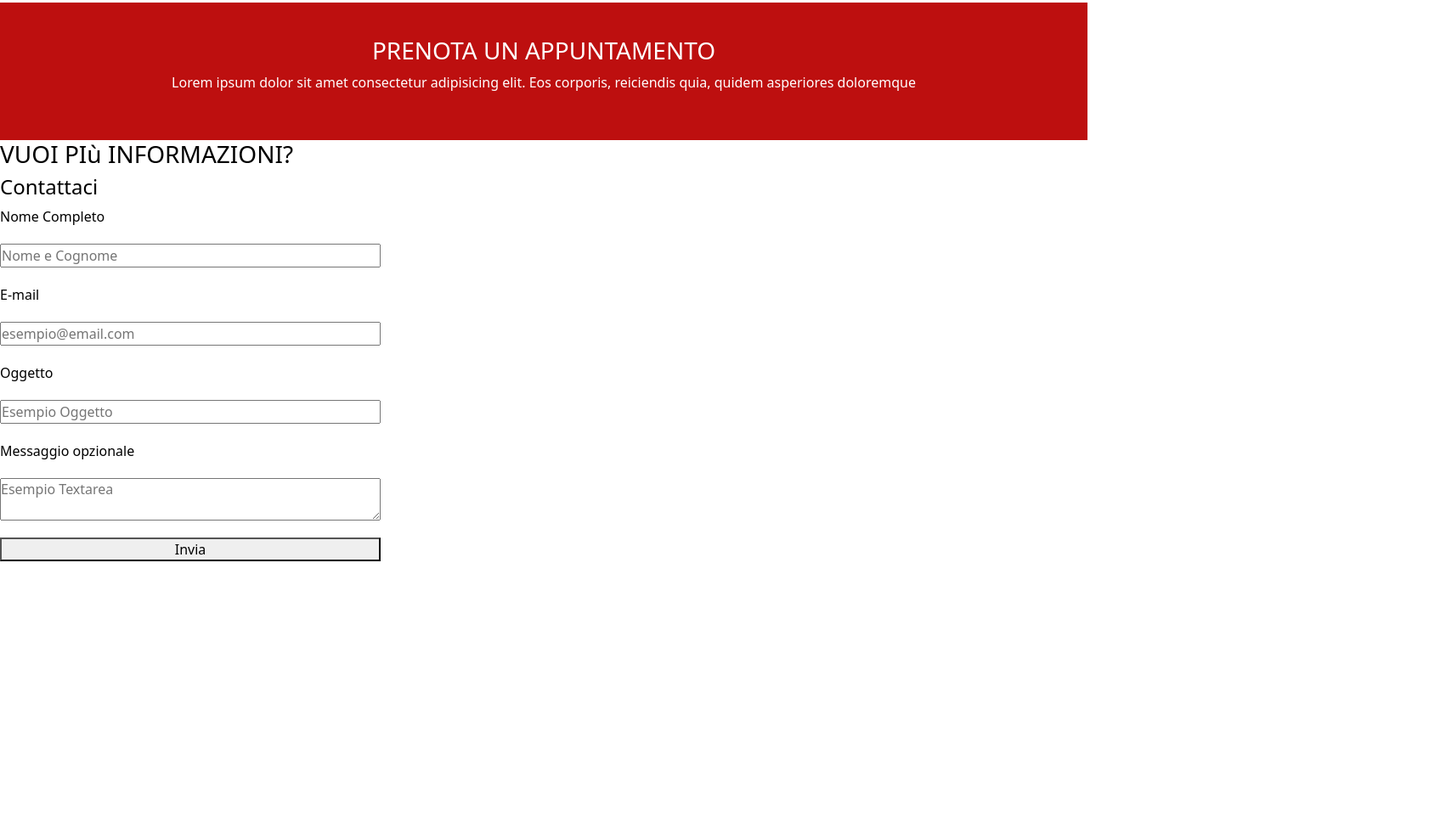
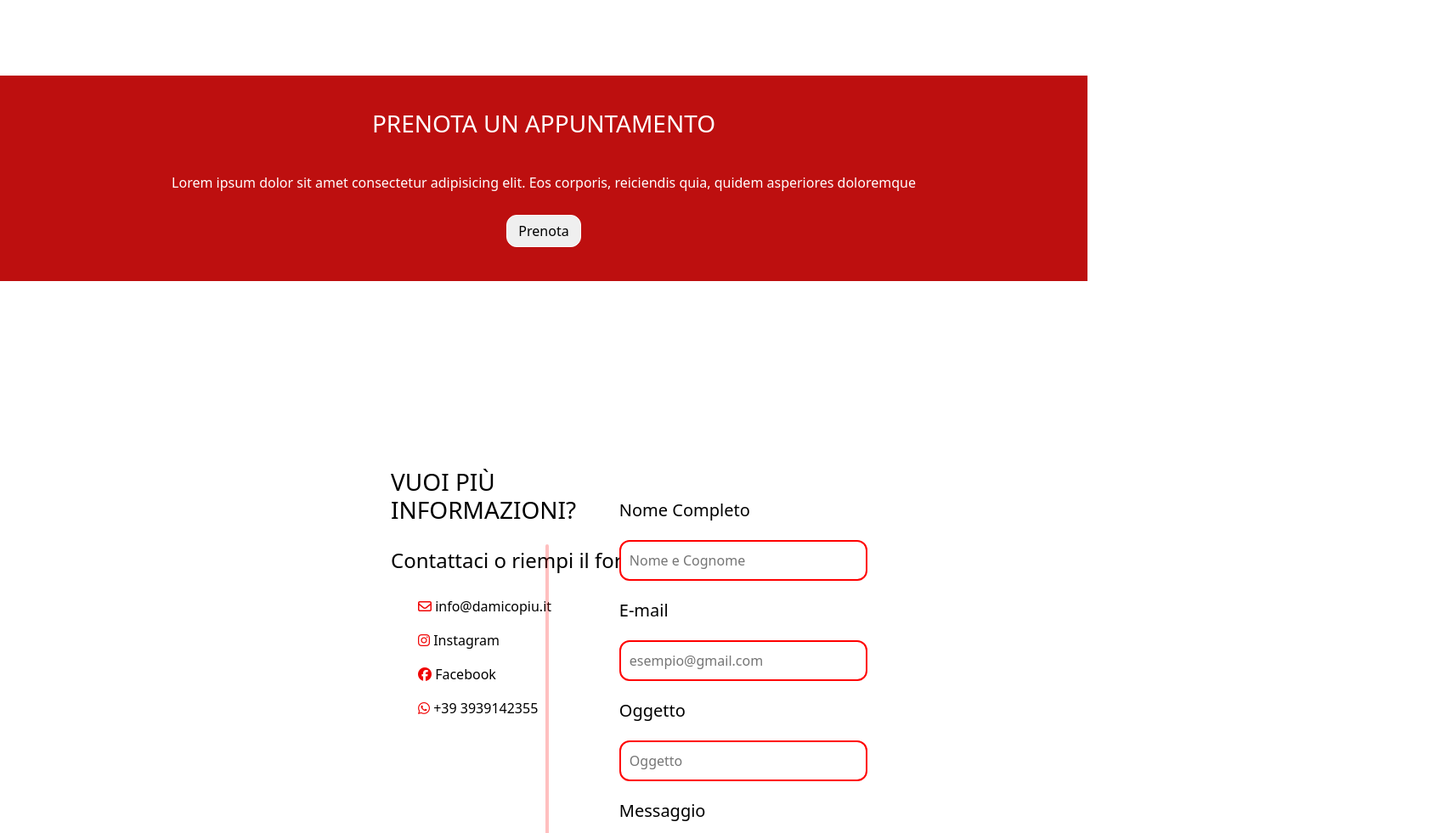
Before and after one commit to DavideDamico/Piu-D-Amico-Piu-, a plain HTML site: page index.html in a window 1280 px wide. Shown: the part 2844-3825 px from the top of the page at 85% size, 1702 px wide, since content can reach past the window. Drawn offline with nearby package versions, Linux system fonts and the light colour scheme.

Commit message:
Nuove sezioni aggiunte

```diff
--- a/index.html
+++ b/index.html
@@ -221,7 +221,7 @@
             <div class="infissi-title">
               <h3>LE NOSTRE TIPOLOGIE DI INFISSI</h3>
             </div>
-            <hr style="height: 10px; width: 85%" />
+            <hr style="height: 10px; width: 85%; border-radius: 6px" />
 
             <div class="container-infissi-list">
               <ul class="infissi-list">
@@ -233,8 +233,13 @@
                       alt="..."
                   /></a>
                   <div class="card-body">
-                    <a href="" class="card-title">LEGNO</a>
-                    <p class="card-text">
+                    <a
+                      href="./pages/infissi-legno.html"
+                      class="card-title"
+                      style="color: #a27947; font-weight: 700; font-size: 20px"
+                      >LEGNO</a
+                    >
+                    <p class="card-text" style="color: #a27947">
                       Lorem ipsum dolor, sit amet consectetur adipisicing elit.
                       A, quas.
                     </p>
@@ -248,8 +253,13 @@
                       alt="..."
                   /></a>
                   <div class="card-body">
-                    <a href="" class="card-title">ALLUMINIO</a>
-                    <p class="card-text">
+                    <a
+                      href="./pages/infissi-alluminio.html"
+                      class="card-title"
+                      style="color: gray; font-weight: 700; font-size: 20px"
+                      >ALLUMINIO</a
+                    >
+                    <p class="card-text" style="color: gray">
                       Lorem ipsum dolor, sit amet consectetur adipisicing elit.
                       A, quas.
                     </p>
@@ -263,8 +273,13 @@
                       alt="..."
                   /></a>
                   <div class="card-body">
-                    <a href="" class="card-title">LEGNO-ALLUMINIO</a>
-                    <p class="card-text">
+                    <a
+                      href="./pages/infissi-legno-alluminio.html"
+                      class="card-title"
+                      style="color: gray; font-weight: 700; font-size: 20px"
+                      >LEGNO/ALLUMINIO</a
+                    >
+                    <p class="card-text" style="color: gray">
                       Lorem ipsum dolor, sit amet consectetur adipisicing elit.
                       A, quas.
                     </p>
@@ -278,8 +293,13 @@
                       alt="..."
                   /></a>
                   <div class="card-body">
-                    <a href="" class="card-title">PVC</a>
-                    <p class="card-text">
+                    <a
+                      href="./pages/infissi-pvc.html"
+                      class="card-title"
+                      style="color: #a1b7c0; font-weight: 700; font-size: 20px"
+                      >PVC</a
+                    >
+                    <p class="card-text" style="color: #a1b7c0">
                       Lorem ipsum dolor, sit amet consectetur adipisicing elit.
                       A, quas.
                     </p>
@@ -312,6 +332,8 @@
             </div>
           </div>
 
+          <hr class="divider2" style="height: 4px; width: 25%" />
+
           <div class="container-text2">
             <div class="text-title2"><h3>I SERVIZI CHE OFFRIAMO</h3></div>
             <div class="text2">
@@ -340,17 +362,38 @@
                 Lorem ipsum dolor sit amet consectetur adipisicing elit. Eos
                 corporis, reiciendis quia, quidem asperiores doloremque
               </p>
+              <button style="width: 10%">Prenota</button>
             </div>
           </div>
 
           <div class="container-text4">
-            <div class="text-title4"><h3>VUOI PIù INFORMAZIONI?</h3></div>
-            <div class="text-subtitle4"><h4>Contattaci</h4></div>
+            <div class="text-title4"><h3>VUOI PIÙ INFORMAZIONI?</h3></div>
+            <div class="text-subtitle4">
+              <h4>Contattaci o riempi il form</h4>
+            </div>
+            <div class="container-contacts">
+              <ul class="contacts-list">
+                <a href="mailto:info@damicopiu.it"
+                  ><i class="fa-regular fa-envelope" style="color: #f00505"></i>
+                  info@damicopiu.it</a
+                >
+                <a href="https://www.instagram.com/damicopiu/"
+                  ><i class="fa-brands fa-instagram" style="color: #f00505"></i>
+                  Instagram</a
+                >
+                <a href="https://www.facebook.com/damicopiu"
+                  ><i class="fa-brands fa-facebook" style="color: #f00505"></i>
+                  Facebook</a
+                >
+                <a href="whatsapp://send?phone=+393939142355"
+                  ><i class="fa-brands fa-whatsapp" style="color: #f00505"></i>
+                  +39 3939142355</a
+                >
+              </ul>
+            </div>
+            <hr class="divider3" />
             <div class="container-form">
-              <form
-                action="mailto:davidedamico89@gmail.com"
-                class="contacts-form"
-              >
+              <form action="mailto:info@damicopiu.it" class="contacts-form">
                 <label class="input-label" for="">Nome Completo</label>
                 <input
                   class="input-field"
@@ -360,22 +403,20 @@
                 <label class="input-label">E-mail</label>
                 <input
                   class="input-field"
-                  placeholder="esempio@email.com"
+                  placeholder="esempio@gmail.com"
                   type="email"
                 />
                 <label class="input-label" for="">Oggetto</label>
                 <input
                   class="input-field"
-                  placeholder="Esempio Oggetto"
+                  placeholder="Oggetto"
                   type="oggetto"
                 />
 
-                <label class="input-label" for=""
-                  >Messaggio <span>opzionale</span></label
-                >
+                <label class="input-label" for="">Messaggio</label>
                 <textarea
                   class="input-textarea"
-                  placeholder="Esempio Textarea"
+                  placeholder="Area di testo"
                 ></textarea>
                 <button class="button2">Invia</button>
               </form>
--- a/piudamicopiu.css
+++ b/piudamicopiu.css
@@ -10,6 +10,8 @@
 body {
   font-family: "Nunito", sans-serif;
   font-weight: 600;
+  max-width: 100vw;
+  overflow-x: hidden;
 }
 
 .container-box {
@@ -82,6 +84,12 @@ body {
   background-color: rgb(236, 235, 235);
   border: none;
   color: black;
+}
+
+.dropdown > a:hover {
+  background-color: rgb(236, 235, 235);
+  color: black;
+  border: none;
 }
 
 .dropdown-products > a {
@@ -185,12 +193,9 @@ span {
   text-align: center;
 }
 
-.card-body > a {
+.card-body > a,
+.card-body > a:hover {
   text-decoration: none;
-  color: black;
-}
-
-.card-body > a:hover {
   color: black;
 }
 
@@ -208,12 +213,19 @@ span {
 .text > p {
 }
 
+.divider2 {
+  position: relative;
+  left: 725px;
+  background-color: red;
+  border-radius: 6px;
+}
+
 .container-text2 {
   display: flex;
   flex-direction: column;
   text-align: end;
-  margin: 100px 0px 100px 60px;
-  margin-left: 700px;
+  margin-top: 100px;
+  margin-left: 690px;
   width: 60%;
 }
 
@@ -235,33 +247,140 @@ span {
 
 .text-title3 > h3 {
   color: white;
+  margin-bottom: 40px;
+}
+
+.text3 {
+  display: flex;
+  flex-direction: column;
+  align-items: center;
+  gap: 10px;
 }
 
 .text3 > p {
   color: white;
 }
 
+.text3 > button {
+  font-size: 16px;
+  color: black;
+  border: 1px solid white;
+  border-radius: 12px;
+  padding: 6px 0px;
+  transition: transform 0.3s, background-color 0.3s, color 0.3s;
+}
+
+.text3 > button:hover {
+  background-color: white;
+  color: black;
+  transform: scale(1.1);
+}
+
 .container-text4 {
+  display: flex;
+  flex-direction: column;
+  justify-content: center;
+  width: 95%;
+  margin: 120px 60px 60px 60px;
 }
 
 .text-title4 {
+  position: relative;
+  left: 400px;
+  top: 100px;
+  width: 345px;
 }
 
 .text-subtitle4 {
+  position: relative;
+  left: 400px;
+  top: 120px;
+  width: 345px;
+}
+
+.container-contacts {
+  position: relative;
+  left: 400px;
+  top: 140px;
+  width: 20%;
+}
+
+.contacts-list {
+  display: flex;
+  flex-direction: column;
+  text-decoration: none;
+  width: 200px;
+  gap: 16px;
+}
+
+.contacts-list > a {
+  text-decoration: none;
+  color: black;
+}
+
+.contacts-list > a:hover {
+  color: red;
+}
+
+.divider3 {
+  position: relative;
+  width: 38%;
+  padding: 2px;
+  margin: 0px;
+  border-radius: 12px;
+  background-color: red;
+  top: 150px;
+  left: 48%;
+  transform: translate(-50%, -50%) rotate(90deg);
+}
+
+.container-form {
+  position: relative;
+  top: -140px;
+  left: 55%;
+  width: 80%;
 }
 
 .contacts-form {
   display: flex;
   flex-direction: column;
+  width: 30%;
   gap: 20px;
-  width: 35%;
 }
 
 .input-label {
+  font-size: 20px;
 }
 
 .input-field {
+  padding: 10px;
+  border: 2px red solid;
+  border-radius: 12px;
+}
+
+.input-field:focus {
+  border: 2px red solid;
 }
 
 .input-textarea {
+  padding: 10px;
+  border: 2px red solid;
+  border-radius: 12px;
 }
+
+.button2 {
+  position: relative;
+  padding: 10px;
+  border: 2px red solid;
+  border-radius: 12px;
+  left: 375px;
+  top: 20px;
+  width: 60px;
+  transition: transform 0.3s, background-color 0.3s, color 0.3s;
+}
+
+.button2:hover {
+  background-color: red;
+  color: white;
+  transform: scale(1.1);
+}
```
